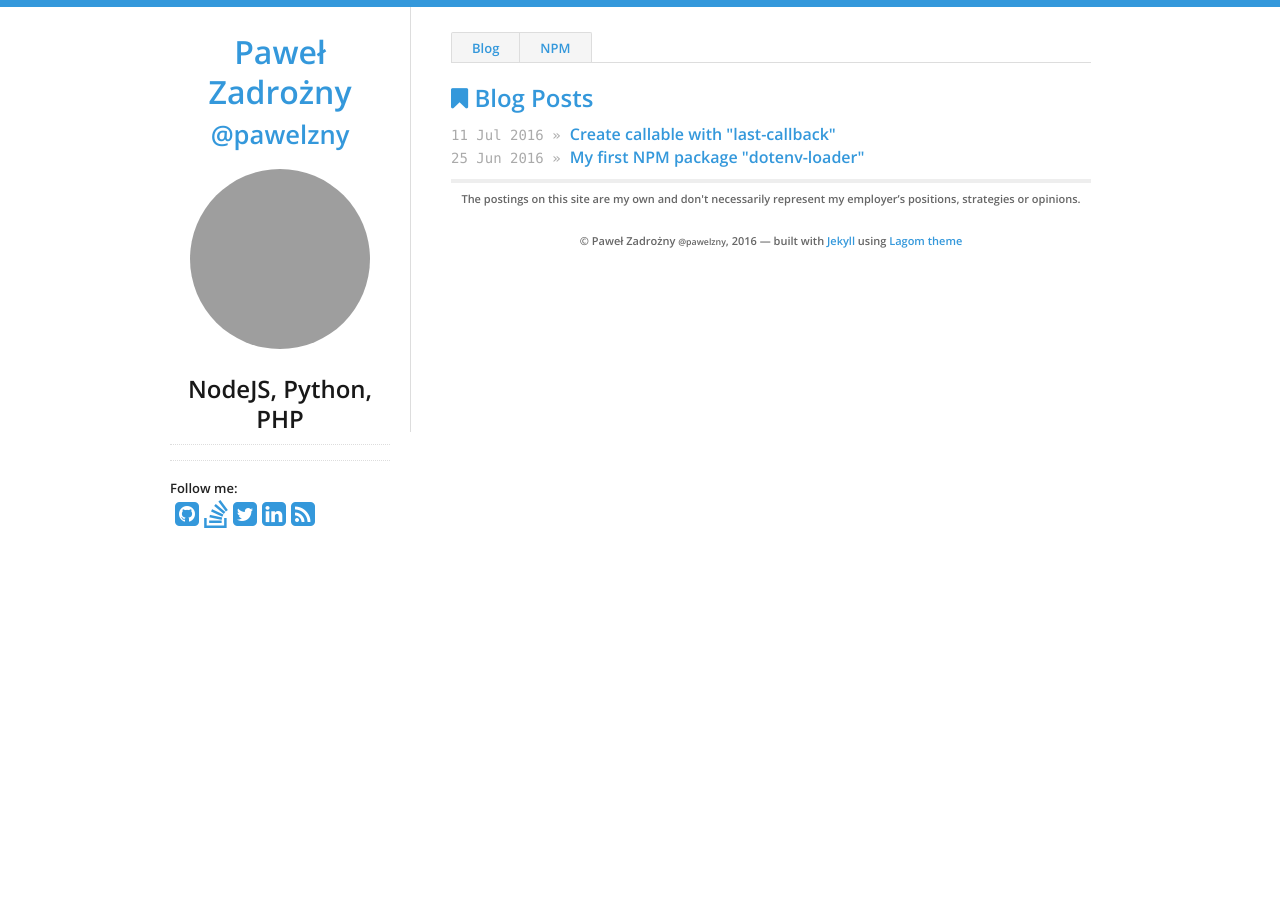
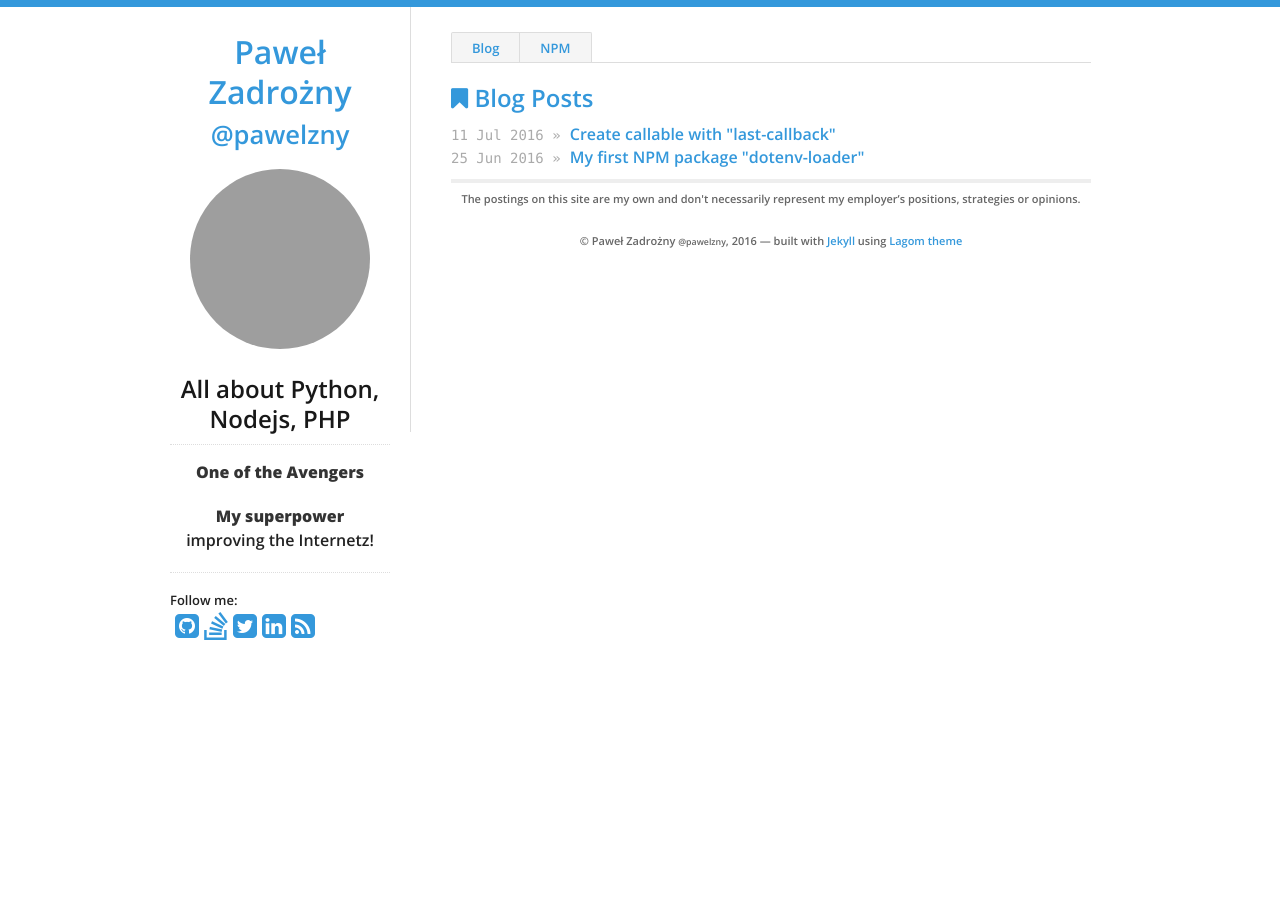
Before and after one commit to pawelzny/pawelzny.github.io, a Jekyll site: the page built from index.html, in a window 1280 px wide. Built offline with Jekyll 4.4.1, drawn with Linux system fonts in a browser that asks for light colours; nearby versions of some CDN libraries; grey boxes are pictures that could not be loaded.

Commit message:
Bio and tagline updated

```diff
--- a/_data/theme.yml
+++ b/_data/theme.yml
@@ -18,10 +18,9 @@ social:
   gravatar: 931fa7d2c1dc229a2986168fd1dfc8e6
   #flickr: johndoe
 
-# "Hi, I'm _______"
 name: Paweł Zadrożny <small>@pawelzny</small>
 email: pawel.zny@gmail.com
-tagline: "NodeJS, Python, PHP"
+tagline: "All about Python, Nodejs, PHP"
 
 # Google Analytics key, leave blank to ignore
 google_analytics_key: UA-55876783-5
--- a/_includes/sidebar.html
+++ b/_includes/sidebar.html
@@ -9,7 +9,8 @@
   </a>
   <h2>{{ site.data.theme.tagline }}</h2>
   <div id="bio">
-    <!-- BIO -->
+    <p><strong>One of the Avengers</strong></p>
+    <p><strong>My superpower</strong> <br> improving the Internetz!</p>
   </div>
   <div id="social">
     {% include social.html %}
--- a/assets/css/all.css
+++ b/assets/css/all.css
@@ -27,3 +27,7 @@ ul.posts > li > a {
         display: none;
     }
 }
+
+#bio {
+    text-align: center;
+}
```
